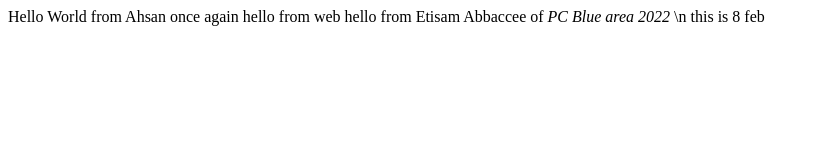
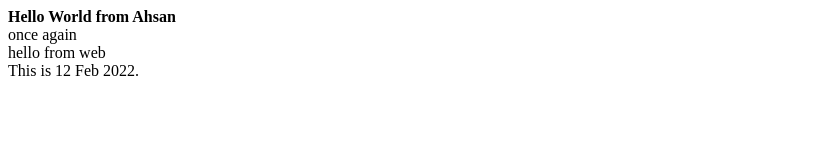
Before and after one commit to ahsanshabbir797/Bootcamp-2020, a plain HTML site: page index.html in a window 1280 px wide. Shown: the whole page, without its empty margins (0-820 px from the left). Drawn offline with Linux system fonts and the light colour scheme.

Commit message:
Updated for Commit on panacloud

```diff
--- a/index.html
+++ b/index.html
@@ -8,11 +8,11 @@
 </head>
 <body>
     <div>
-        Hello World from Ahsan
-        once again
-        hello from web
-        hello from Etisam Abbaccee of <i>PC Blue area 2022</i>
-        \n this is 8 feb
+        <b>Hello World from Ahsan</b> <br />
+        once again <br />
+        hello from web <br />
+        This is 12 Feb 2022.
+
     </div>
 </body>
 </html>
```
